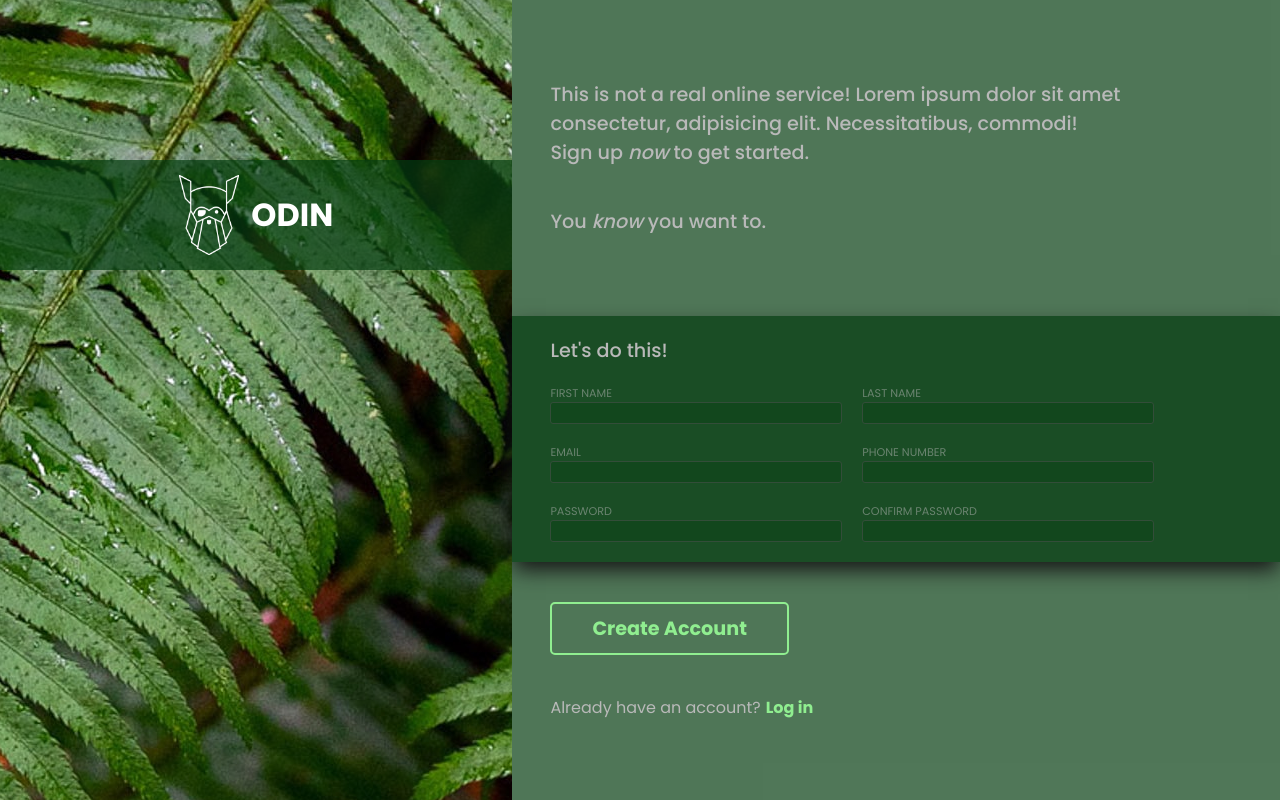
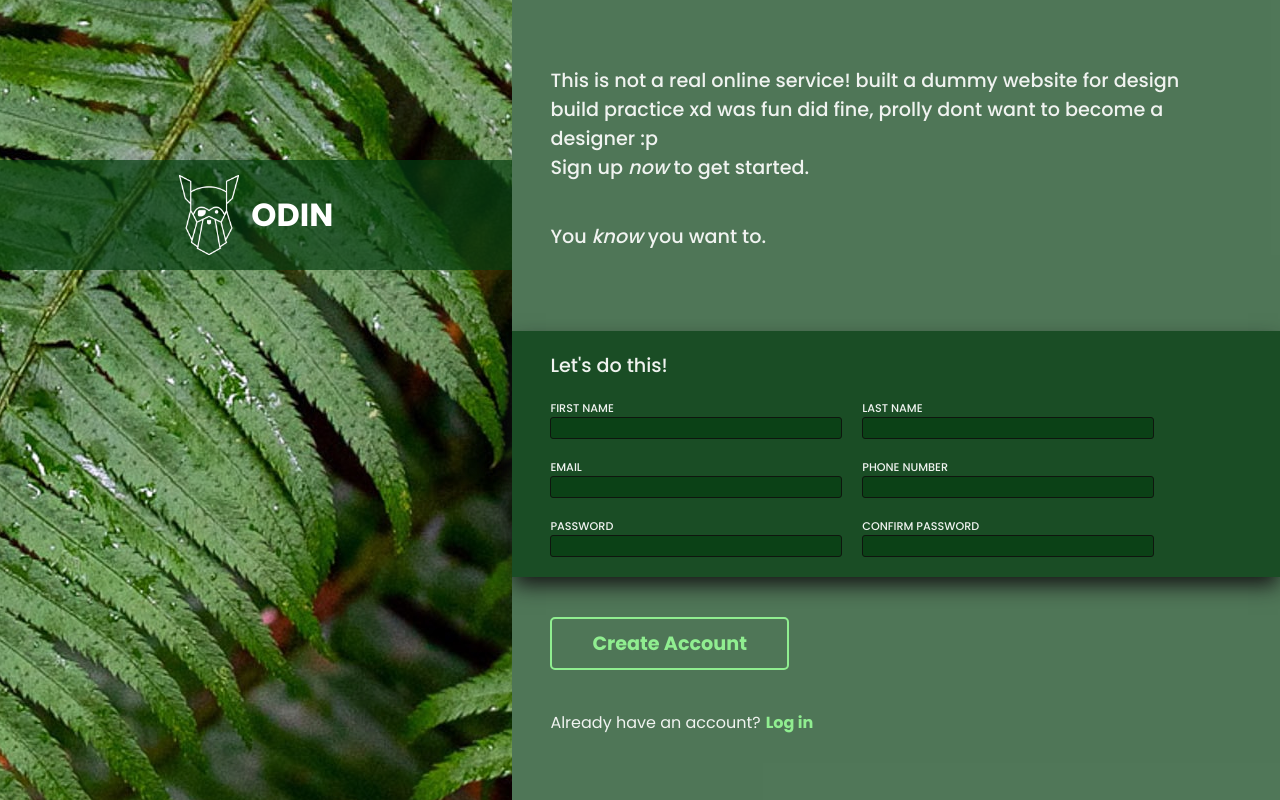
Before and after one commit to aaliyan1230/odin-sign-up-form, a plain HTML site: page index.html in a window 1280 px wide. Drawn offline with Linux system fonts and the light colour scheme.

Commit message:
UI design color scheme corrected

```diff
--- a/index.html
+++ b/index.html
@@ -18,7 +18,7 @@
         </div>
         <div class="right">
             <div class="dummy-text left">
-                <p>This is not a real online service! Lorem ipsum dolor sit amet consectetur, adipisicing elit. Necessitatibus, commodi!</p>
+                <p>This is not a real online service! built a dummy website for design build practice xd was fun did fine, prolly dont want to become a designer :p</p>
                 <p>Sign up <em>now</em> to get started.</p>
                 <p class="remote-text">You <em>know</em> you want to.</p>
             </div>
--- a/style.css
+++ b/style.css
@@ -1,6 +1,6 @@
 :root{
     --color: #90EE90;
-    --txt: rgb(185, 185, 185);
+    --txt: rgb(240, 243, 240);
 }
 
 *{
@@ -102,7 +102,7 @@ h1{
     width: 40%;
     font-size: 0.7rem;
     text-transform: uppercase;
-    opacity: 50%;
+    font-weight: 500;
 }
 
 .form-title{
@@ -113,7 +113,7 @@ h1{
 
 input{
     background-color: rgba(5, 61, 17, 0.7);
-    border: 1px solid rgb(77, 77, 77);
+    border: 1px solid rgb(14, 22, 14);
     border-radius: 3px;
 }
 
```
